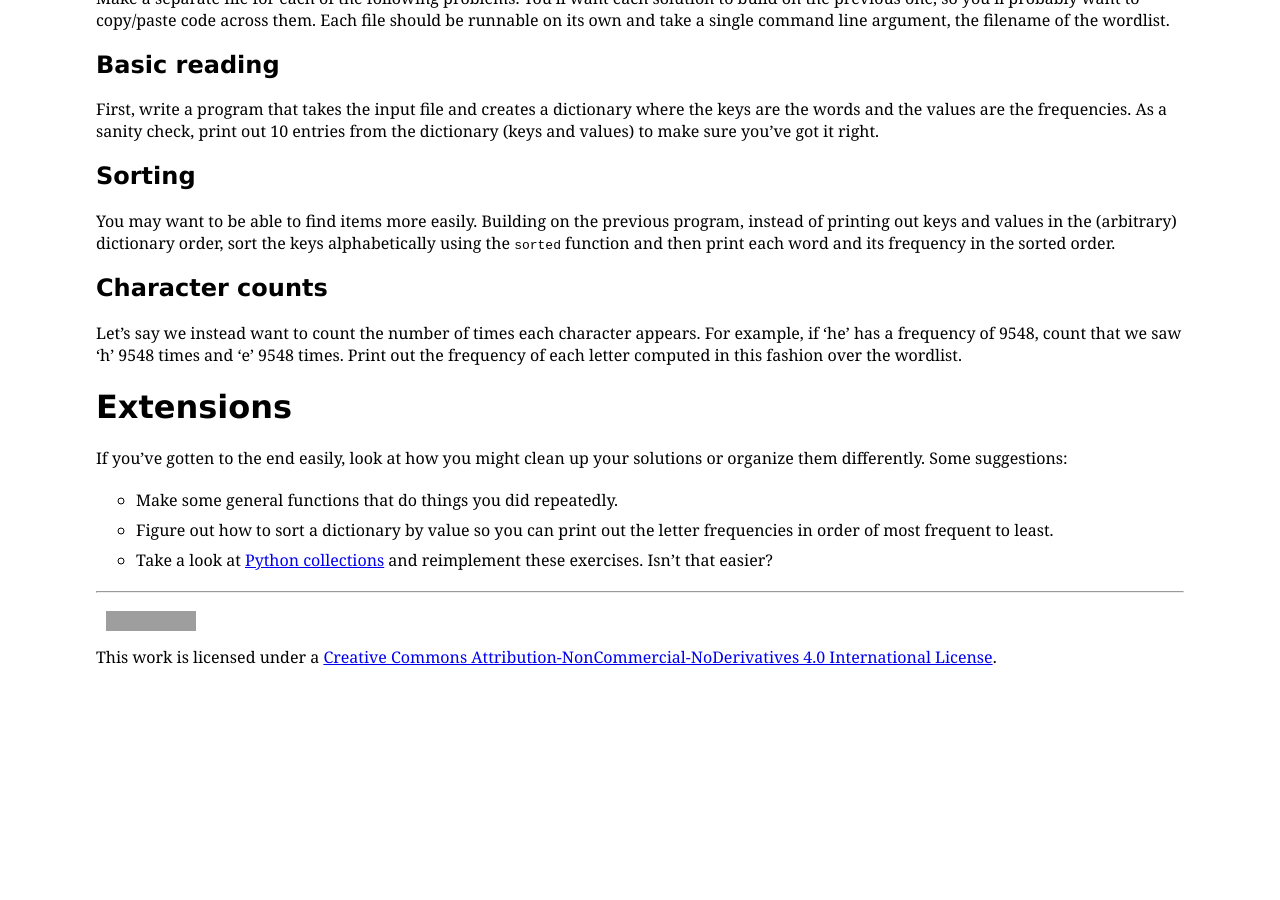
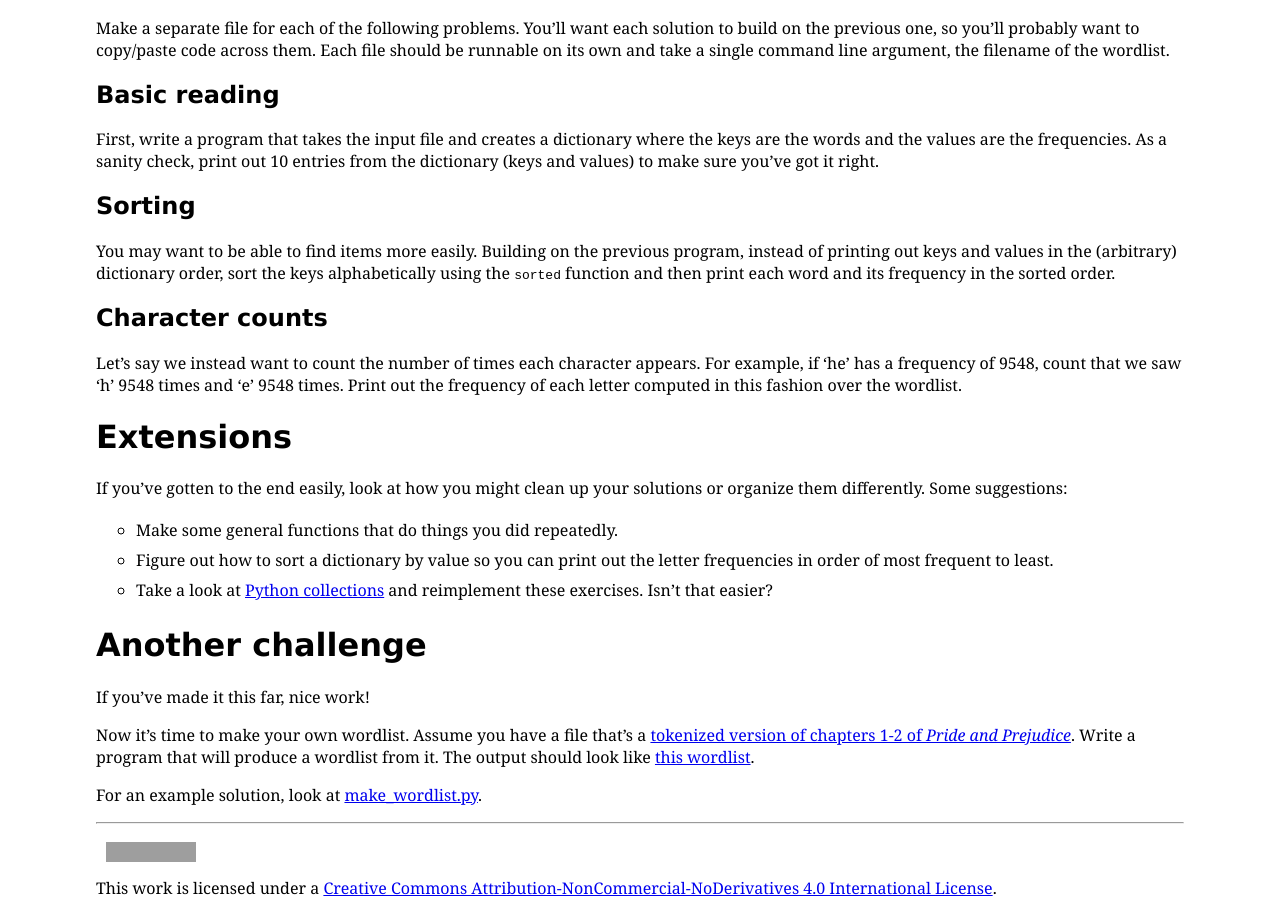
Before and after one commit to pybootcamp/pybootcamp.github.io, a Jekyll site: the page built from bootcamp/exercises.md, in a window 1280 px wide and 900 px high, scrolled down 716 px. Built offline with Jekyll 4.4.1, drawn with Linux system fonts in a browser that asks for light colours; Markdown is read by kramdown in place of the engine named in the settings; comment, search, counter and statistics services are not loaded; before the commit the page ends 1385 px from its top, so only the background shows below that; grey boxes are pictures that could not be loaded.

Commit message:
Add wordlist exercise.

```diff
--- a/bootcamp/exercises.md
+++ b/bootcamp/exercises.md
@@ -64,3 +64,16 @@
 - Take a look at [Python
 collections](http://docs.python.org/2/library/collections.html) and
 reimplement these exercises. Isn't that easier?
+
+# Another challenge
+
+If you've made it this far, nice work!
+
+Now it's time to make your own wordlist. Assume you have a file that's
+a [tokenized version of chapters 1-2 of _Pride and
+Prejudice_](../examples/pp_ch1-2_tokenized.txt). Write a program that
+will produce a wordlist from it. The output should look like [this
+wordlist](../examples/pp_ch1-2_wordlist.txt).
+
+For an example solution, look at
+[make_wordlist.py](../examples/make_wordlist.py).
```
